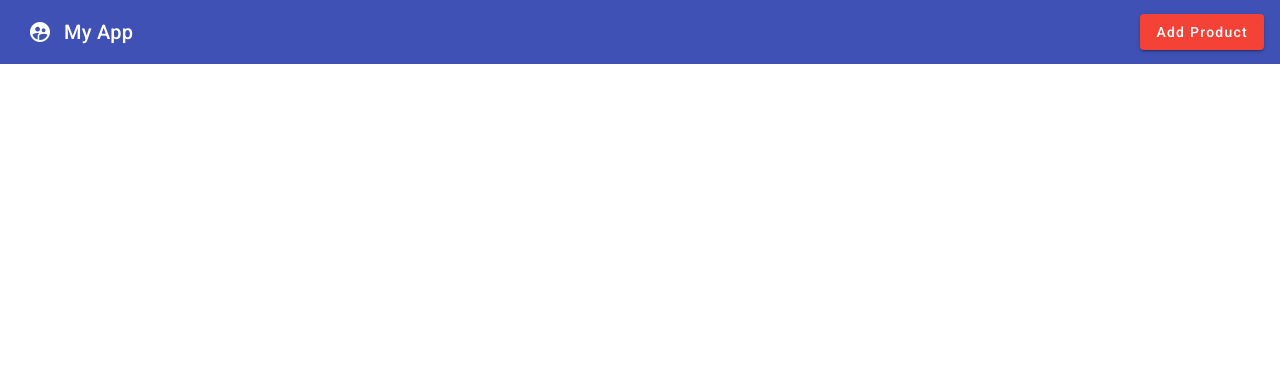
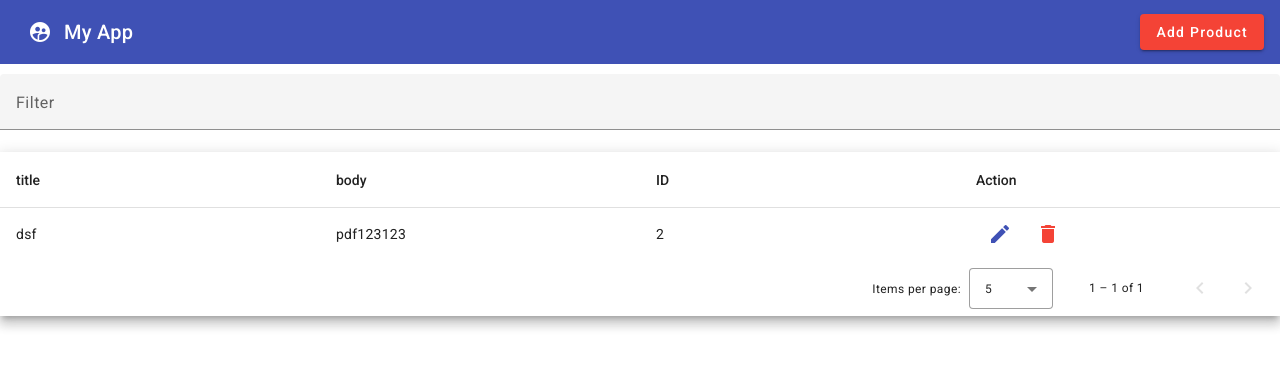
Before and after one commit to nivethanatrajan/TaskApplication, an Angular app: page / in a window 1280 px wide. Shown: the top 368 px of the page. Built offline with nearby package versions, Linux system fonts and the light colour scheme; data requests are answered from the project's data file.

Commit message:
updated code

```diff
--- a/db.json
+++ b/db.json
@@ -1,18 +1,12 @@
 {
   "posts": [
     {
-      "id": 1,
-      "title": "json-server",
-      "author": "typicode"
+      "title": "dsf",
+      "body": "pdf123123",
+      "id": 2
     }
   ],
-  "comments": [
-    {
-      "id": 1,
-      "body": "some comment",
-      "postId": 1
-    }
-  ],
+  "comments": [],
   "profile": {
     "name": "typicode"
   }
--- a/src/app/app.component.css
+++ b/src/app/app.component.css
@@ -1,3 +1,21 @@
 .example-spacer {
     flex: 1 1 auto;
   }
+
+  table {
+    width: 100%;
+  }
+
+  .mat-mdc-form-field {
+    font-size: 14px;
+    width: 100%;
+  }
+
+  td, th {
+    width: 25%;
+  }
+
+  .container{
+    max-width: 12000px;
+    margin: 0 auto;
+  }
--- a/src/app/app.component.html
+++ b/src/app/app.component.html
@@ -7,3 +7,55 @@
   <button mat-raised-button color="warn" (click)="openDialog()">Add Product</button>
 
 </mat-toolbar>
+
+<div class="container">
+  <div style="margin-top: 10px;">
+    <mat-form-field>
+      <mat-label>Filter</mat-label>
+      <input matInput (keyup)="applyFilter($event)" placeholder="Ex. Mia" #input>
+    </mat-form-field>
+
+    <div class="mat-elevation-z8">
+      <table mat-table [dataSource]="dataSource" matSort>
+
+        <!-- ID Column -->
+        <ng-container matColumnDef="id">
+          <th mat-header-cell *matHeaderCellDef mat-sort-header> ID </th>
+          <td mat-cell *matCellDef="let row"> {{row.id}} </td>
+        </ng-container>
+
+        <!-- Progress Column -->
+        <ng-container matColumnDef="title">
+          <th mat-header-cell *matHeaderCellDef mat-sort-header> title </th>
+          <td mat-cell *matCellDef="let row"> {{row.title}}</td>
+        </ng-container>
+
+        <!-- Name Column -->
+        <ng-container matColumnDef="body">
+          <th mat-header-cell *matHeaderCellDef mat-sort-header> body </th>
+          <td mat-cell *matCellDef="let row"> {{row.body}} </td>
+        </ng-container>
+        <ng-container matColumnDef="action">
+          <th mat-header-cell *matHeaderCellDef mat-sort-header> Action </th>
+          <td mat-cell *matCellDef="let row">
+            <button mat-icon-button color="primary" (click)="editProduct(row)">
+            <mat-icon>edit</mat-icon></button>
+            <button mat-icon-button color="warn"  (click)="deleteProduct(row.id)">
+              <mat-icon>delete</mat-icon></button>
+          </td>
+        </ng-container>
+
+
+        <tr mat-header-row *matHeaderRowDef="displayedColumns"></tr>
+        <tr mat-row *matRowDef="let row; columns: displayedColumns;"></tr>
+
+        <!-- Row shown when there is no matching data. -->
+        <tr class="mat-row" *matNoDataRow>
+          <td class="mat-cell" colspan="4">No data matching the filter "{{input.value}}"</td>
+        </tr>
+      </table>
+
+      <mat-paginator [pageSizeOptions]="[5, 10, 25, 100]" aria-label="Select page of users"></mat-paginator>
+    </div>
+    </div>
+</div>
--- a/src/app/app.component.ts
+++ b/src/app/app.component.ts
@@ -1,20 +1,84 @@
-import { Component } from '@angular/core';
+import { Component, OnInit,ViewChild,AfterViewInit } from '@angular/core';
 import {MatDialog, MAT_DIALOG_DATA} from '@angular/material/dialog';
 import { DialogComponent } from './dialog/dialog.component';
-
+import { ApiService } from './service/api.service';
+import {MatPaginator} from '@angular/material/paginator';
+import {MatSort} from '@angular/material/sort';
+import {MatTableDataSource} from '@angular/material/table';
 
 @Component({
   selector: 'app-root',
   templateUrl: './app.component.html',
   styleUrls: ['./app.component.css']
 })
-export class AppComponent {
+export class AppComponent implements OnInit{
   title = 'crudoperation';
-constructor(private dialog: MatDialog){}
 
+  displayedColumns: string[] = ['title', 'body','id', 'action'];
+  dataSource!: MatTableDataSource<any>;
+
+  @ViewChild(MatPaginator) paginator!: MatPaginator;
+  @ViewChild(MatSort) sort!: MatSort;
+
+constructor(private dialog: MatDialog, private api:ApiService){}
+
+ngOnInit(): void {
+  this.getAllProducts()
+}
   openDialog() {
     this.dialog.open(DialogComponent, {
        width:'30%'
+    }).afterClosed().subscribe(val=>{
+      if(val == 'save'){
+        this.getAllProducts();
+      }
     });
   }
+
+  getAllProducts(){
+    this.api.getProduct()
+    .subscribe({
+      next:(res)=>{
+       this.dataSource = new MatTableDataSource(res)
+       this.dataSource.paginator = this.paginator;
+       this.dataSource.sort = this.sort
+      },
+      error:(err)=>{
+alert("Error while fetching the records!")
+      }
+    })
+  }
+
+  editProduct(row:any){
+    this.dialog.open(DialogComponent,{
+      width:'30%',
+      data:row
+    }).afterClosed().subscribe(val=>{
+      if(val == 'update'){
+        this.getAllProducts();
+      }
+    });
+  }
+  deleteProduct(id:number){
+    this.api.deleteProduct(id)
+    .subscribe({
+      next:(res)=>{
+      alert("Product Deleted Successfully")
+      this.getAllProducts();
+      },
+      error:(err)=>{
+        alert("error while deleting the product")
+      }
+    })
+
+  }
+  applyFilter(event: Event) {
+    const filterValue = (event.target as HTMLInputElement).value;
+    this.dataSource.filter = filterValue.trim().toLowerCase();
+
+    if (this.dataSource.paginator) {
+      this.dataSource.paginator.firstPage();
+    }
+  }
+
 }
--- a/src/app/dialog/dialog.component.html
+++ b/src/app/dialog/dialog.component.html
@@ -21,5 +21,5 @@
         <button   mat-raised-button color="warn" mat-dialog-close>
             Cancel
           </button>
-          <button style="margin-left:8px;" mat-raised-button color="primary" (click)="addTask()">Save</button>
+          <button style="margin-left:8px;" mat-raised-button color="primary" (click)="addProduct()">{{actionBtn}}</button>
       </div>
--- a/src/app/dialog/dialog.component.ts
+++ b/src/app/dialog/dialog.component.ts
@@ -1,6 +1,7 @@
-import { Component } from '@angular/core';
-import { FormGroup,FormBuilder,Validators } from '@angular/forms';
-
+import { Component, Inject } from '@angular/core';
+import { FormGroup, FormBuilder, Validators } from '@angular/forms';
+import { ApiService } from '../service/api.service';
+import { MatDialogRef, MAT_DIALOG_DATA } from '@angular/material/dialog';
 
 @Component({
   selector: 'app-dialog',
@@ -9,19 +10,57 @@
 })
 export class DialogComponent {
   taskForm !: FormGroup;
-  users:[] = [];
-  constructor(private formBuilder:FormBuilder ){}
+  actionBtn: string = 'Save'
+  constructor(private formBuilder: FormBuilder, private api: ApiService, private dialogRef: MatDialogRef<DialogComponent>, @Inject(MAT_DIALOG_DATA) public editData: any) { }
 
   ngOnInit(): void {
     this.taskForm = this.formBuilder.group({
       title: ['', Validators.required],
-      body:['',Validators.required]
+      body: ['', Validators.required]
+    })
+    if (this.editData) {
+      this.actionBtn = "Update"
+
+      this.taskForm.controls['title'].setValue(this.editData.title)
+      this.taskForm.controls['body'].setValue(this.editData.body)
+    }
+
+  }
+  addProduct() {
+    if (!this.editData) {
+      if (this.taskForm.valid) {
+        this.api.postProduct(this.taskForm.value)
+          .subscribe({
+            next: (res) => {
+              alert('Product added succesfully')
+              this.taskForm.reset()
+              this.dialogRef.close('Save');
+            },
+            error: () => {
+              alert("Error while adding the product")
+            }
+          })
+      }
+    } else {
+      this.updateProduct()
+    }
+
+  }
+
+  updateProduct() {
+    this.api.putProduct(this.taskForm.value,this.editData.id)
+    .subscribe({
+      next: (res) => {
+        alert('Product updated succesfully')
+        this.taskForm.reset()
+        this.dialogRef.close('update');
+      },
+      error: () => {
+        alert("Error while adding the product")
+      }
     })
   }
-  addTask() {
-  console.log(this.taskForm.value)
-  }
   clearTask() {
-   this.taskForm.reset()
+    this.taskForm.reset()
   }
 }
--- a/src/app/service/api.service.ts
+++ b/src/app/service/api.service.ts
@@ -9,9 +9,15 @@
   constructor(private http:HttpClient) { }
 
   postProduct(data:any){
-    return this.http.post<any>("http://localhost:3000/productList/",data)
+    return this.http.post<any>("http://localhost:3000/posts",data)
   }
   getProduct(){
-    return this.http.get<any>("http://localhost:3000/productList/");
+    return this.http.get<any>("http://localhost:3000/posts");
+  }
+  putProduct(data:any, id:number){
+    return this.http.put<any>("http://localhost:3000/posts/"+id,data);
+  }
+  deleteProduct(id:number){
+    return this.http.delete<any>("http://localhost:3000/posts/"+id);
   }
 }
```
Also changed, not shown: src/app/app.module.ts (+7 -3 lines), 1 other file (tests, documents, lock files or other folders).
